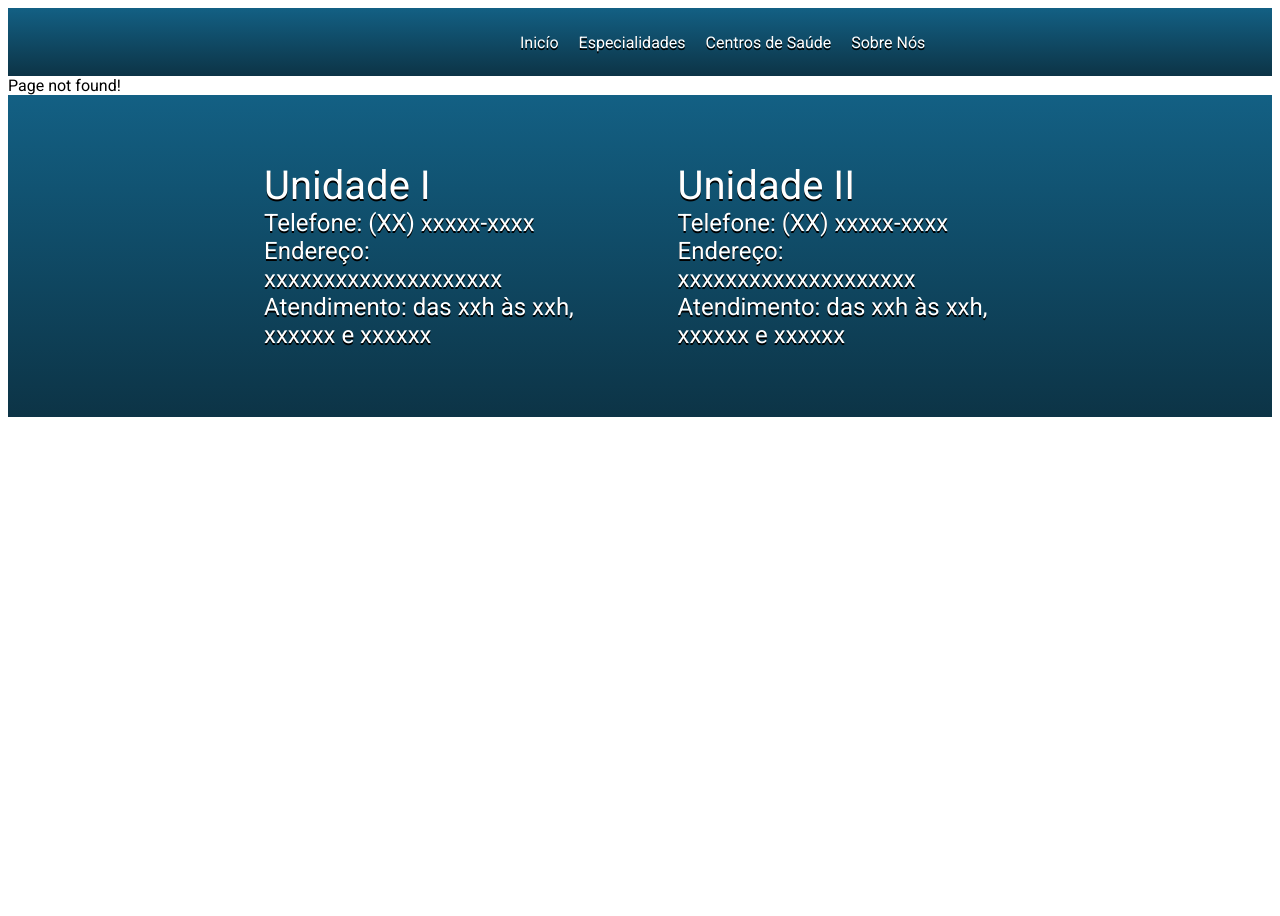
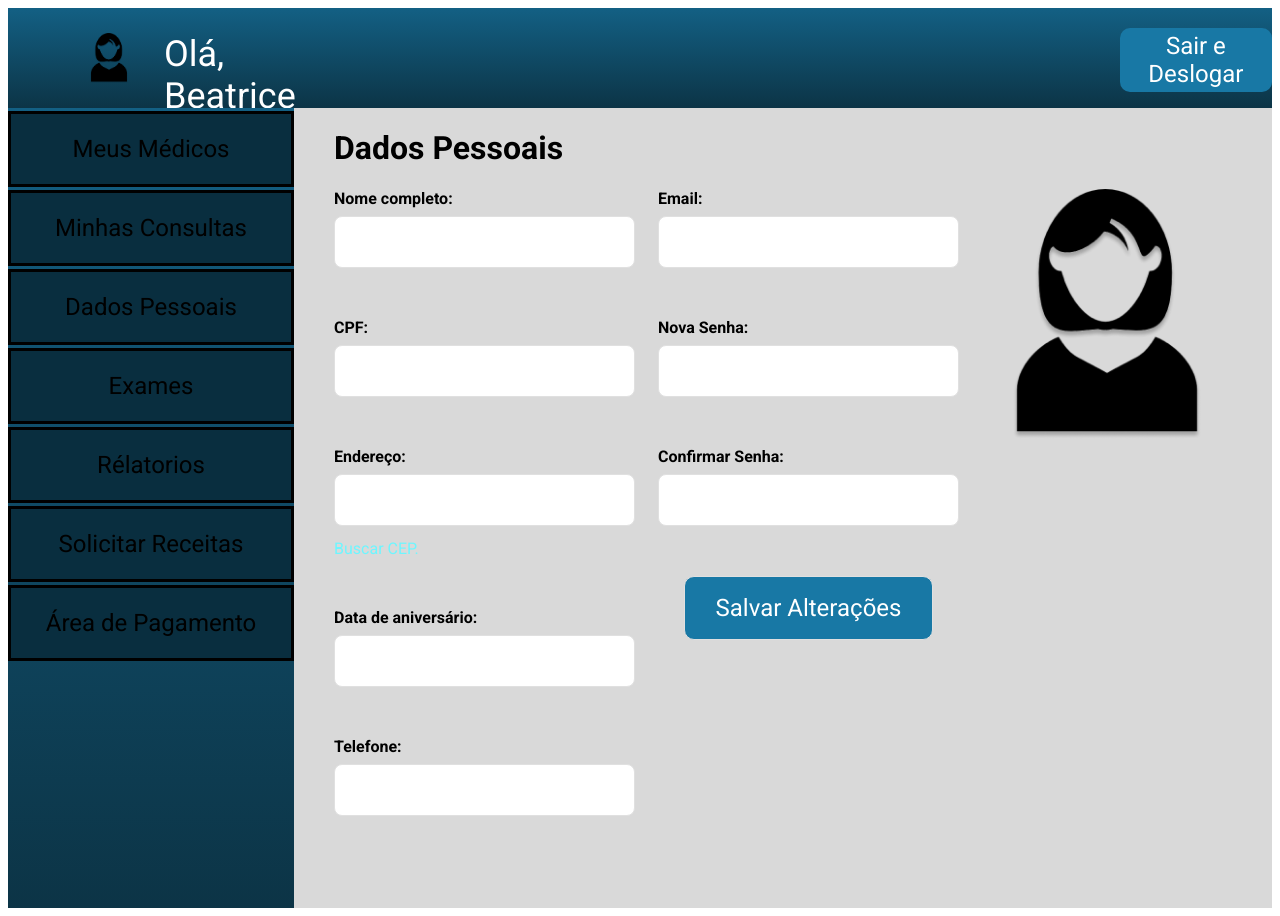
Before and after one commit to Ranbut/novo-horizonte, a React (Create React App) app in the folder front-end/: page /clients in a window 1280 px wide. Before the commit the page ends 800 px from the top, so only its background shows below. Built offline with nearby package versions, Linux system fonts and the light colour scheme.

Commit message:
feat: added clients page on front-end

```diff
--- a/front-end/src/App.jsx
+++ b/front-end/src/App.jsx
@@ -4,7 +4,7 @@ import {
   Route,
 } from 'react-router-dom';
 
-import { Home, SignIn, AboutUs, Specialties, Locations, NotFound } from './pages/index.jsx';
+import { Home, SignIn, AboutUs, Specialties, Locations, Clients, NotFound } from './pages/index.jsx';
 
 export default function App() {
   return (
@@ -15,6 +15,7 @@ export default function App() {
           <Route path="/about-us" element={<AboutUs />} />
           <Route path="/specialties" element={<Specialties />} />
           <Route path="/locations" element={<Locations />} />
+          <Route path="/clients" element={<Clients />} />
           <Route path="*" element={<NotFound />} />
         </Routes>
       </Router>
--- /dev/null
+++ b/front-end/src/components/ClientInfo/index.jsx
@@ -0,0 +1,101 @@
+import styled from "styled-components"
+import userImage from "../../assets/user-profile-female.png"
+
+export default function ClientInfo(){
+    return(
+        <Body>
+            <InfoBody>
+                <InputBody>
+                    <InputLabel>Nome completo:</InputLabel>
+                    <InputField/>
+                </InputBody>
+                <InputBody>
+                    <InputLabel>CPF:</InputLabel>
+                    <InputField/>
+                </InputBody>
+                <InputBody>
+                    <InputLabel>Endereço:</InputLabel>
+                    <InputField/>
+                    <SearchCEP>Buscar CEP.</SearchCEP>
+                </InputBody>
+                <InputBody>
+                    <InputLabel>Data de aniversário:</InputLabel>
+                    <InputField/>
+                </InputBody>
+                <InputBody>
+                    <InputLabel>Telefone:</InputLabel>
+                    <InputField/>
+                </InputBody>
+            </InfoBody>
+            <InfoBody>
+                <InputBody>
+                    <InputLabel>Email:</InputLabel>
+                    <InputField/>
+                </InputBody>
+                <InputBody>
+                    <InputLabel>Nova Senha:</InputLabel>
+                    <InputField/>
+                </InputBody>
+                <InputBody>
+                    <InputLabel>Confirmar Senha:</InputLabel>
+                    <InputField/>
+                </InputBody>
+                <SaveButton>
+                    Salvar Alterações
+                </SaveButton>
+            </InfoBody>
+            <UserImage src={userImage} alt="userImage"/>
+        </Body>
+      )
+}
+
+const Body = styled.div`
+    display: flex;
+    gap: 23px;
+`;
+
+const InfoBody = styled.div`
+    gap: 50px;
+    display: flex;
+    flex-direction: column;
+    align-items: center;
+`;
+
+const InputBody = styled.div`
+
+`;
+
+const InputLabel = styled.div`
+    font-size: 16px;
+    font-weight: bold;
+`;
+
+const InputField = styled.input`
+    margin-top: 8px;
+    width: 295px;
+    height: 48px;
+    border-radius: 8px;
+    border: 1px solid #E0E0E0;
+`;
+
+const SearchCEP = styled.div`
+    margin-top: 13px;
+    color: #6DF6FF;
+    cursor: pointer;
+`;
+
+const SaveButton = styled.button`
+    color: white;
+    font-size: 24px;
+    background-color: #1878A5;
+    width: 249px;
+    height: 64px;
+    border-radius: 10px;
+    border: 1px solid #E0E0E0;
+    cursor: pointer;
+`;
+
+const UserImage = styled.img`
+    width: 250px;
+    height: 250px;
+`;
--- a/front-end/src/pages/AboutUs/index.jsx
+++ b/front-end/src/pages/AboutUs/index.jsx
@@ -109,4 +109,5 @@ const LocationButton = styled.button`
     height: 128px;
     background: #136084;
     border-radius: 10px;
+    border: none;
 `;
--- /dev/null
+++ b/front-end/src/pages/Clients/index.jsx
@@ -0,0 +1,113 @@
+import React, { useState } from "react";
+import styled from "styled-components"
+import userImage from "../../assets/user-profile-female.png"
+import ClientInfo from "../../components/ClientInfo";
+
+export default function Client() {
+    const [name, setName] = useState("Beatrice");
+    const [selectedOption, setSelectedOption] = useState("ClientInfo");
+
+    return(
+        <>
+            <Header>
+                <UserImage src={userImage} alt="userImage"/>
+                <UserGreetings>Olá, {name}</UserGreetings>
+                <LogoutButton>Sair e Deslogar</LogoutButton>
+            </Header>
+            <MainBody>
+                <OptionsBody>
+                    <OptionsSelection>
+                        <Option onClick={() => setSelectedOption("MyMedics")}>Meus Médicos</Option>
+                        <Option onClick={() => setSelectedOption("MyAppointments")}>Minhas Consultas</Option>
+                        <Option onClick={() => setSelectedOption("ClientInfo")}>Dados Pessoais</Option>
+                        <Option>Exames</Option>
+                        <Option>Rélatorios</Option>
+                        <Option>Solicitar Receitas</Option>
+                        <Option>Área de Pagamento</Option>
+                    </OptionsSelection>
+                </OptionsBody>
+                <MainSelected>
+                    <Title>
+                        {selectedOption == "ClientInfo" ? "Dados Pessoais" : "Title" }
+                    </Title>
+                    {selectedOption == "ClientInfo" ? <ClientInfo/> : <></>}
+                </MainSelected>
+            </MainBody>
+        </>
+    )
+}
+
+const Header = styled.div`
+    background: linear-gradient(#136084 0%, #0C3446 100%);
+    color: white;
+    font-size: 36px;
+    display: flex;
+    height: 100px;
+`;
+
+const UserImage = styled.img`
+    margin-left: 76px;
+    margin-top: 25px;
+    width: 50px;
+    height: 50px;
+`;
+
+const UserGreetings = styled.div`
+    margin-left: 30px;
+    margin-top: 25px;
+    font-size: 36px;
+`;
+
+const LogoutButton = styled.button`
+    margin-left: 65%;
+    margin-top: 20px;
+    width: 222px;
+    height: 64px;
+    color: white;
+    background-color: #1878A5;
+    font-size: 24px;
+    border-radius: 10px;
+    border: none;
+    cursor: pointer;
+`;
+
+const MainBody = styled.div`
+    display: flex;
+    background-color: #D9D9D9;
+`;
+
+const OptionsBody = styled.div`
+    background: linear-gradient(#136084 0%, #0C3446 100%);
+    height: 100vh;
+`;
+
+const OptionsSelection = styled.div`
+    margin-top: 3px;
+    display: flex;
+    gap: 3px;
+    flex-direction: column;
+`;
+
+const Option = styled.div`
+    width: 280px;
+    height: 70px;
+    font-size: 24px;
+    background-color: #092E3F;
+    text-align: center;
+    vertical-align: middle;
+    line-height: 70px;
+    border-style: solid;
+
+    &:hover{
+        background-color: #125575;
+        cursor: pointer;
+    }
+`;
+
+const MainSelected = styled.div`
+    margin-left: 40px;
+`;
+
+const Title = styled.h1`
+
+`;
--- a/front-end/src/pages/SignIn/index.jsx
+++ b/front-end/src/pages/SignIn/index.jsx
@@ -1,36 +1,83 @@
 import styled from "styled-components";
+import clinic from '../../assets/photo-6.png'
 
 export default function SignIn() {
     return(
         <PageBody>
-            <img src="" alt="background"/>
+            <BackgroundImage src={clinic} alt="background"/>
             <div>
-                <div>
+                <Login>
                     <img src="" alt="logo" />
                     <div>
-                        <p>Fazer login</p>
-                        <p>Insira seu CPF e sua senha para entrar em sua conta.</p>
+                        <LoginTitle>Fazer login</LoginTitle>
+                        <LoginDescription>Insira seu CPF e sua senha para entrar em sua conta.</LoginDescription>
                         <div>
-                            <div>
-                                <div>CPF:</div>
-                                <input type="email" />
-                            </div>
-                            <div>
-                                <div>Senha:</div>
-                                <input type="password" />
-                            </div>
+                            <Field>
+                                <Label>CPF:</Label>
+                                <Input type="email" />
+                            </Field>
+                            <Field>
+                                <Label>Senha:</Label>
+                                <Input type="password" />
+                            </Field>
                         </div>
-                        <div>
+                        <ForgotPassword>
                             <div>Esqueceu de sua senha?</div>
-                            <div>Clique aqui.</div>
-                        </div>
+                            <ForgotPasswordLink>Clique aqui.</ForgotPasswordLink>
+                        </ForgotPassword>
                     </div>
-                </div>
+                </Login>
             </div>
         </PageBody>
     )
 }
 
 const PageBody = styled.div`
+    background: linear-gradient(180deg, rgb(19, 96, 132) 0%, rgb(12.27, 51.69, 70.13) 100%);
     display: flex;
 `;
+
+const BackgroundImage = styled.img`
+    width: 50vw;
+    height: 100vh;
+`;
+
+const Login = styled.div`
+    text-align: center;
+    color: white;
+    margin-left: 15vw;
+    margin-top: 30vh;
+`;
+
+const LoginTitle = styled.p`
+    font-size: 24px;
+    font-weight: bold;
+`;
+
+const LoginDescription = styled.p`
+    width: 196px;
+    height: 48px;
+    font-size: 16px;
+`;
+
+const Field = styled.div`
+    margin-left: 10px;
+    text-align: left;
+    font-weight: 600;
+`;
+
+const Label = styled.div`
+    margin-top: 8px;
+`;
+
+const Input = styled.input`
+
+`;
+
+const ForgotPassword = styled.div`
+    margin-top: 16px;
+`;
+
+const ForgotPasswordLink = styled.div`
+    color: #6DF6FF;
+`;
--- a/front-end/src/pages/index.jsx
+++ b/front-end/src/pages/index.jsx
@@ -3,6 +3,7 @@ import SignIn from './SignIn/index.jsx';
 import AboutUs from './AboutUs/index.jsx'
 import Specialties from './Specialties/index.jsx'
 import Locations from './Locations/index.jsx'
+import Clients from './Clients/index.jsx'
 import NotFound from './NotFound/index.jsx';
 
-export { Home, SignIn, AboutUs, Specialties, Locations, NotFound }
+export { Home, SignIn, AboutUs, Specialties, Locations, Clients, NotFound }
```
Also changed, not shown: front-end/src/assets/user-profile-female.png (added).
